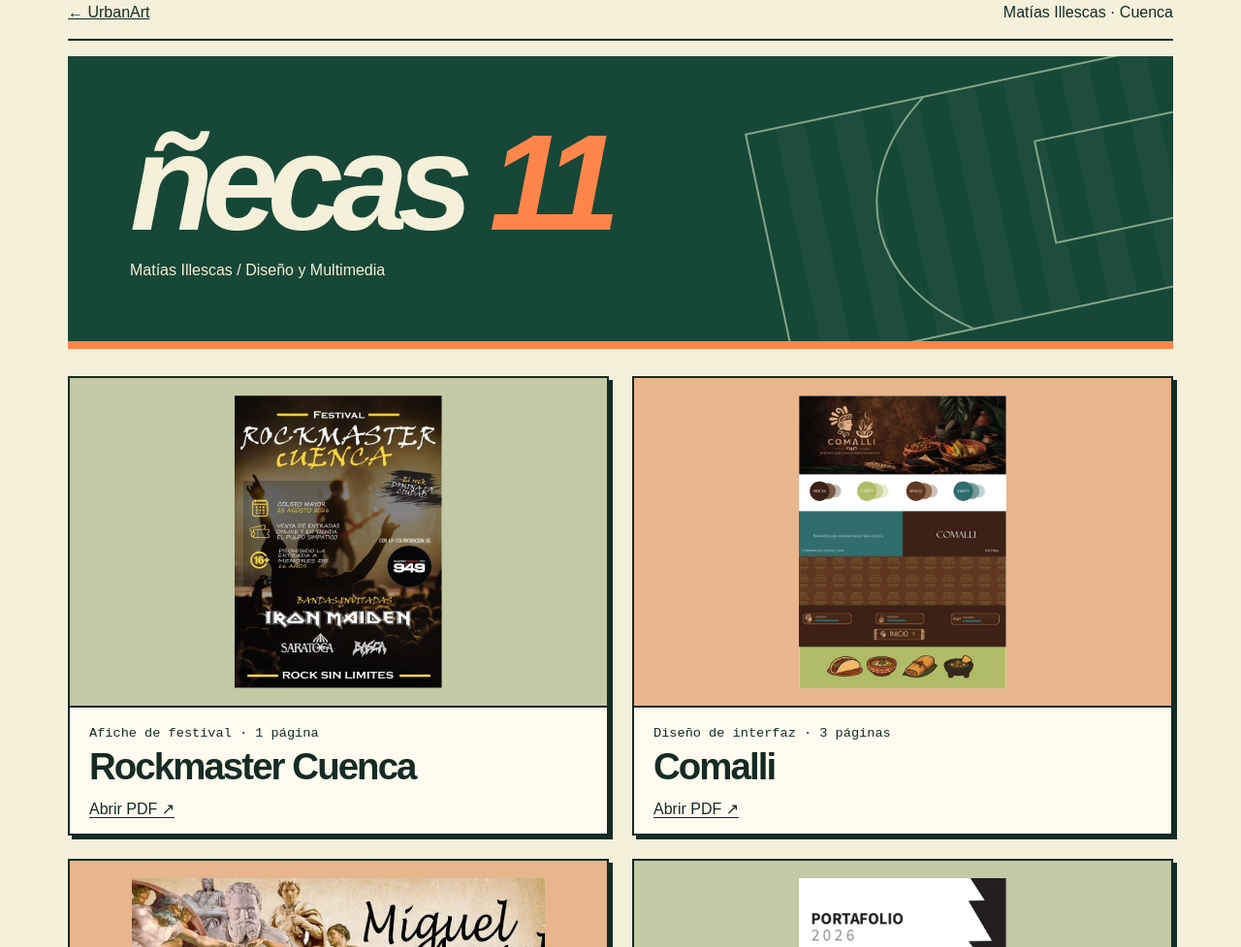
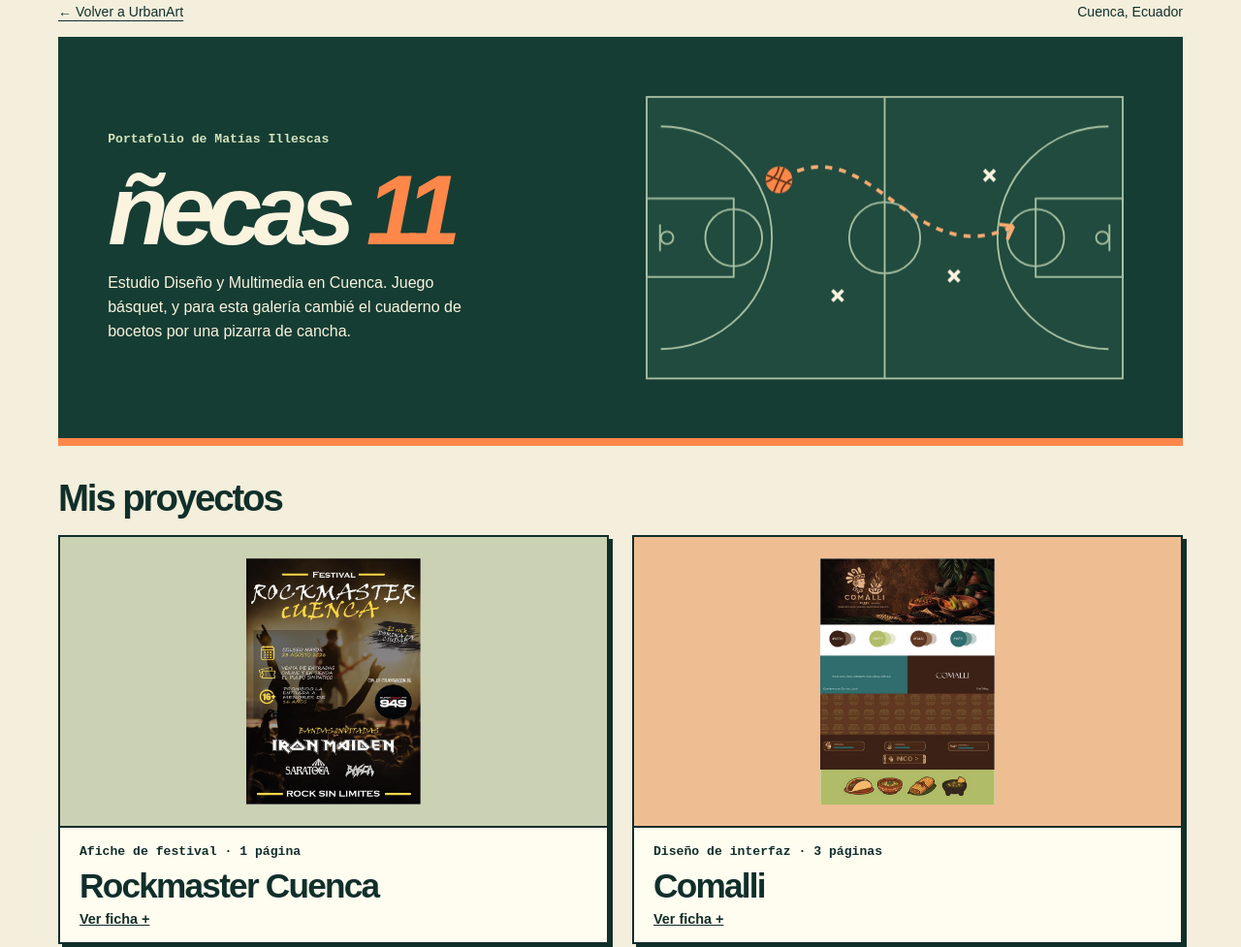
Before and after one commit to Matias200811/UrbanArt, a plain HTML site: page necas-11/index.html in a window 1280 px wide. Shown: the part 14-991 px from the top of the page at 97% size. Drawn offline with Linux system fonts and the light colour scheme.

Commit message:
Presenta los proyectos en fichas desplegables con una pizarra de básquet

```diff
--- a/necas-11/index.html
+++ b/necas-11/index.html
@@ -1,7 +1,46 @@
 <!doctype html>
-<html lang="es"><head><meta charset="utf-8"><meta name="viewport" content="width=device-width, initial-scale=1"><title>ñecas 11 · urbanART</title><link rel="stylesheet" href="cancha.css"></head><body><header><a href="../index.html#disenadores">← UrbanArt</a><span>Matías Illescas · Cuenca</span></header>
-<main><div class="cabecera"><div class="cancha" aria-hidden="true"></div><h1>ñecas <span>11</span></h1><p class="bio">Matías Illescas <span>/</span> Diseño y Multimedia</p></div><div class="rejilla">
-<article id="proyecto-fundamentos"><a href="archivos/fundamentos.pdf" aria-label="Abrir Rockmaster Cuenca en PDF"><div class="obra fundamentos"><img src="portadas/fundamentos.jpg" alt="Portada de Rockmaster Cuenca"></div><div class="pie"><small>Afiche de festival · 1 página</small><h2>Rockmaster Cuenca</h2><span class="abrir">Abrir PDF ↗</span></div></a></article>
-<article id="proyecto-ui-pack"><a href="archivos/ui-pack.pdf" aria-label="Abrir Comalli en PDF"><div class="obra ui-pack"><img src="portadas/ui-pack.jpg" alt="Portada de Comalli"></div><div class="pie"><small>Diseño de interfaz · 3 páginas</small><h2>Comalli</h2><span class="abrir">Abrir PDF ↗</span></div></a></article>
-<article id="proyecto-interactivo"><a href="archivos/interactivo.pdf" aria-label="Abrir Miguel Ángel en PDF"><div class="obra interactivo"><img src="portadas/interactivo.jpg" alt="Portada de Miguel Ángel"></div><div class="pie"><small>PDF interactivo · 3 páginas</small><h2>Miguel Ángel</h2><span class="abrir">Abrir PDF ↗</span></div></a></article>
-<article><a href="archivos/portafolio.pdf" aria-label="Abrir Portafolio 2026 en PDF"><div class="obra portafolio"><img src="portadas/portafolio.jpg" alt="Portada de Portafolio 2026"></div><div class="pie"><small>Selección de trabajos · 16 páginas</small><h2>Portafolio 2026</h2><span class="abrir">Abrir PDF ↗</span></div></a></article></div></main></body></html>
+<html lang="es">
+<head>
+  <meta charset="utf-8">
+  <meta name="viewport" content="width=device-width, initial-scale=1">
+  <title>ñecas 11 · Matías Illescas</title>
+  <link rel="stylesheet" href="pizarra.css">
+  <script src="pizarra.js" defer></script>
+</head>
+<body>
+  <header><a href="../index.html#disenadores">← Volver a UrbanArt</a><span>Cuenca, Ecuador</span></header>
+  <main>
+    <section class="hero" aria-labelledby="firma">
+      <div class="intro"><p>Portafolio de Matías Illescas</p><h1 id="firma">ñecas <em>11</em></h1>
+      <p class="bio">Estudio Diseño y Multimedia en Cuenca. Juego básquet, y para esta galería cambié el cuaderno de bocetos por una pizarra de cancha.</p></div>
+      <canvas width="560" height="340" aria-label="Pizarra de básquet con una jugada dibujada y un balón naranja">Una jugada dibujada en una cancha de básquet.</canvas>
+    </section>
+    <section aria-labelledby="trabajos"><h2 id="trabajos">Mis proyectos</h2>
+    <div class="grid">
+      <details id="proyecto-fundamentos">
+        <summary><span class="preview fundamentos"><img src="portadas/fundamentos.jpg" alt=""></span>
+          <span class="label"><small>Afiche de festival · 1 página</small><strong>Rockmaster Cuenca</strong><span class="toggle"><span class="closed">Ver ficha</span><span class="open">Cerrar ficha</span></span></span>
+        </summary>
+        <div class="info"><p>Para este afiche reuní las bandas, la fecha y el precio del festival en una sola pieza. El negro y el dorado le dan el tono de un concierto de rock, y los distintos tamaños de letra ayudan a encontrar rápido la información.</p><a href="archivos/fundamentos.pdf">Abrir Rockmaster Cuenca en PDF ↗</a></div>
+      </details>
+      <details id="proyecto-ui-pack">
+        <summary><span class="preview ui-pack"><img src="portadas/ui-pack.jpg" alt=""></span>
+          <span class="label"><small>Diseño de interfaz · 3 páginas</small><strong>Comalli</strong><span class="toggle"><span class="closed">Ver ficha</span><span class="open">Cerrar ficha</span></span></span>
+        </summary>
+        <div class="info"><p>En Comalli trabajé la identidad visual de una interfaz de comida. Partí de los tonos de los ingredientes y los llevé a los botones, los íconos y las ilustraciones para que todo se sienta parte del mismo lugar.</p><a href="archivos/ui-pack.pdf">Abrir Comalli en PDF ↗</a></div>
+      </details>
+      <details id="proyecto-interactivo">
+        <summary><span class="preview interactivo"><img src="portadas/interactivo.jpg" alt=""></span>
+          <span class="label"><small>PDF interactivo · 3 páginas</small><strong>Miguel Ángel</strong><span class="toggle"><span class="closed">Ver ficha</span><span class="open">Cerrar ficha</span></span></span>
+        </summary>
+        <div class="info"><p>Diseñé una entrada al mundo de Miguel Ángel mezclando pintura, escultura y tipografía. El botón de inicio convierte la portada en el primer paso de un recorrido por el documento.</p><a href="archivos/interactivo.pdf">Abrir Miguel Ángel en PDF ↗</a></div>
+      </details>
+      <details id="proyecto-portafolio">
+        <summary><span class="preview portafolio"><img src="portadas/portafolio.jpg" alt=""></span>
+          <span class="label"><small>Portafolio personal · 16 páginas</small><strong>Portafolio 2026</strong><span class="toggle"><span class="closed">Ver ficha</span><span class="open">Cerrar ficha</span></span></span>
+        </summary>
+        <div class="info"><p>Aquí junté una selección de mis trabajos de Diseño y Multimedia. Elegí una portada en blanco y negro con mi firma Necas para presentar las piezas bajo una misma identidad.</p><a href="archivos/portafolio.pdf">Abrir Portafolio 2026 en PDF ↗</a></div>
+      </details>
+    </div></section>
+  </main>
+</body></html>
--- /dev/null
+++ b/necas-11/pizarra.css
@@ -0,0 +1,32 @@
+* { box-sizing: border-box; }
+:root { --ink: #112f2a; --cream: #faf4df; --orange: #ff8749; }
+body { margin: 0; background: #f4efdc; color: var(--ink); font-family: "DM Sans", Arial, sans-serif; }
+header, main { width: min(1160px, 92%); margin: auto; }
+header { display: flex; align-items: center; justify-content: space-between; gap: 12px; padding: 18px 0; font-size: .88rem; }
+a { color: inherit; text-underline-offset: 4px; }
+.hero { display: grid; grid-template-columns: 1fr 1fr; align-items: center; gap: 3%; padding: clamp(22px,4vw,52px); color: var(--cream); background: #163d34; border-bottom: 8px solid var(--orange); }
+.intro > p:first-child, small { font: bold .82rem/1.4 "IBM Plex Mono", monospace; }
+.intro > p:first-child { margin: 0; color: #d4e3bd; }
+h1 { font: italic 900 clamp(3.8rem,8vw,7.4rem)/1 "Archivo Black", Arial, sans-serif; margin: 12px 0; letter-spacing: -.085em; }
+h1 em { color: var(--orange); }
+.bio { margin: 0; max-width: 41ch; line-height: 1.55; }
+canvas { display: block; width: 100%; height: auto; aspect-ratio: 28/17; }
+h2 { margin: 32px 0 16px; font-size: clamp(1.7rem,3vw,2.6rem); letter-spacing: -.055em; }
+.grid { display: grid; grid-template-columns: repeat(2,minmax(0,1fr)); align-items: start; gap: 24px; margin-bottom: 56px; }
+details { scroll-margin-top: 16px; background: #fffcf0; border: 2px solid var(--ink); box-shadow: 4px 4px var(--ink); }
+summary { list-style: none; cursor: pointer; }
+summary::-webkit-details-marker { display: none; }
+.preview { padding: 22px; height: clamp(200px,26vw,300px); display: grid; place-items: center; border-bottom: 2px solid var(--ink); background: #cbd2b4; }
+.ui-pack, .interactivo { background: #efbd92; }
+.preview img { width: 100%; height: 100%; min-height: 0; object-fit: contain; }
+.label { display: grid; padding: 16px 20px; gap: 6px; }
+.label strong { font-size: clamp(1.4rem,2.8vw,2.2rem); letter-spacing: -.05em; }
+.toggle { font-size: .9rem; font-weight: bold; text-decoration: underline; }
+.closed::after { content: " +"; } .open::after { content: " −"; }
+.open, details[open] .closed { display: none; } details[open] .open { display: inline; }
+summary:hover .label { background: #f4e8cf; }
+.info { margin: 0 20px; padding: 16px 0 20px; border-top: 1px solid #b4b69f; }
+.info p { margin: 0 0 15px; line-height: 1.6; max-width: 56ch; }
+.info a { display: inline-block; background: var(--ink); color: white; padding: 10px 14px; text-decoration: none; }
+:focus-visible { outline: 3px solid #c85417; outline-offset: 3px; }
+@media (max-width: 660px) { .hero, .grid { grid-template-columns: 1fr; } .hero { gap: 18px; } canvas { max-width: 360px; margin: auto; } header { font-size: .8rem; } }
--- /dev/null
+++ b/necas-11/pizarra.js
@@ -0,0 +1,44 @@
+// Coordenadas de la pizarra en un espacio de 560 por 340.
+const board = document.querySelector('canvas');
+const ctx = board.getContext('2d');
+function drawCourt() {
+  const scale = Math.min(window.devicePixelRatio || 1, 3) * board.clientWidth / 560;
+  if (!scale || !ctx) return;
+  board.width = Math.round(560 * scale);
+  board.height = Math.round(340 * scale);
+  ctx.setTransform(scale, 0, 0, scale, 0, 0);
+  ctx.lineWidth = 2;
+  ctx.strokeStyle = '#aac2a4';
+  ctx.fillStyle = '#204b3e';
+  ctx.fillRect(12, 12, 536, 316);
+  ctx.strokeRect(12, 12, 536, 316);
+  function line(x, y, endX, endY) {
+    ctx.beginPath(); ctx.moveTo(x,y); ctx.lineTo(endX,endY); ctx.stroke();
+  }
+  function circle(x,y,r) {
+    ctx.beginPath(); ctx.arc(x,y,r,0,2*Math.PI); ctx.stroke();
+  }
+  line(280,12,280,328);
+  circle(280,170,40);
+  for (const flip of [false,true]) {
+    ctx.save();
+    if (flip) { ctx.translate(560,0); ctx.scale(-1,1); }
+    ctx.strokeRect(12,126,98,88);
+    circle(110,170,32);
+    ctx.beginPath(); ctx.arc(28,170,125,-Math.PI/2,Math.PI/2); ctx.stroke();
+    line(27,155,27,185); circle(35,170,7);
+    ctx.restore();
+  }
+  ctx.lineWidth = 4; ctx.strokeStyle = '#faf4df';
+  for (const [x,y] of [[227,235],[358,213],[398,100]]) {
+    line(x-6,y-6,x+6,y+6); line(x+6,y-6,x-6,y+6);
+  }
+  ctx.strokeStyle = '#ffad70'; ctx.setLineDash([8,8]);
+  ctx.beginPath(); ctx.moveTo(167,102); ctx.bezierCurveTo(265,47,310,210,423,158); ctx.stroke();
+  ctx.setLineDash([]); line(409,155,425,157); line(425,157,418,172);
+  ctx.fillStyle = '#ff8749'; ctx.beginPath(); ctx.arc(161,105,15,0,2*Math.PI); ctx.fill();
+  ctx.save(); ctx.clip(); ctx.strokeStyle='#63371d'; ctx.lineWidth=2;
+  line(145,99,177,111); line(154,121,168,89); circle(141,88,20); circle(183,123,20); ctx.restore();
+}
+drawCourt();
+window.addEventListener('resize', drawCourt);
```
